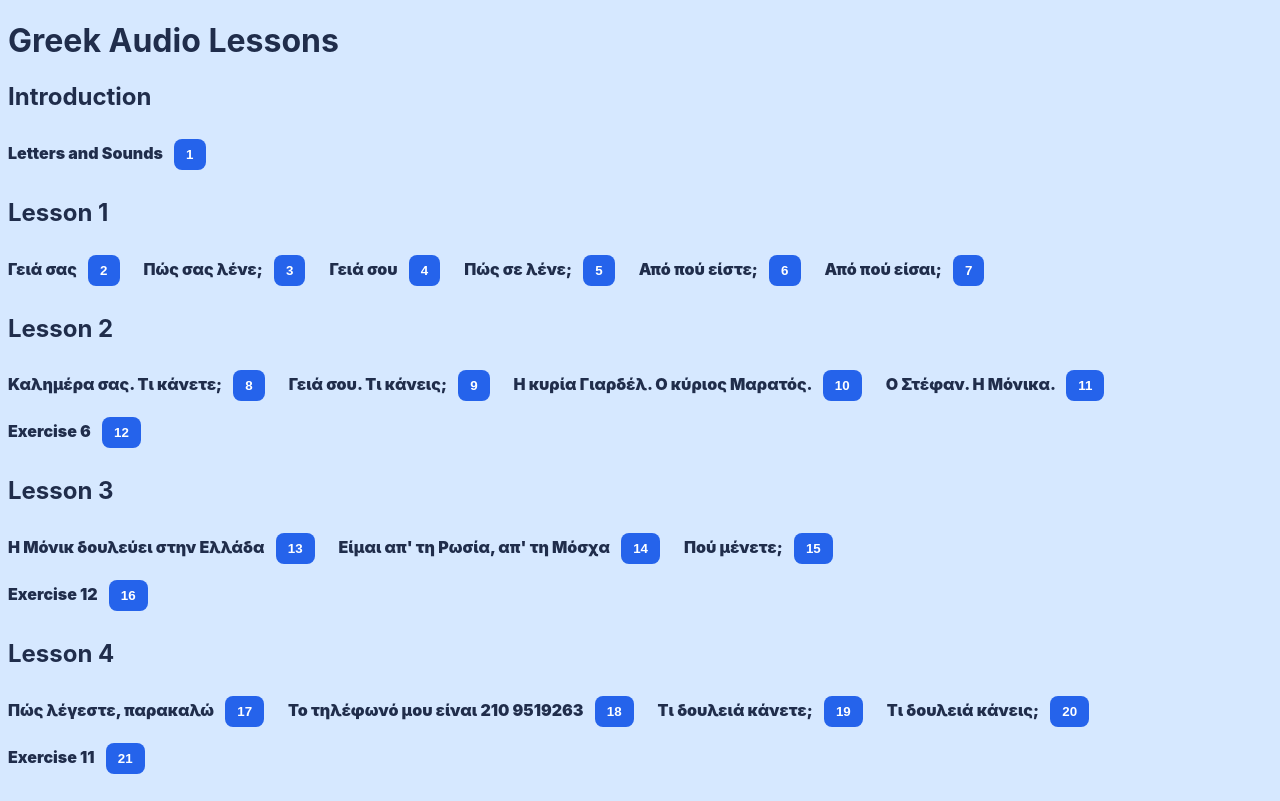
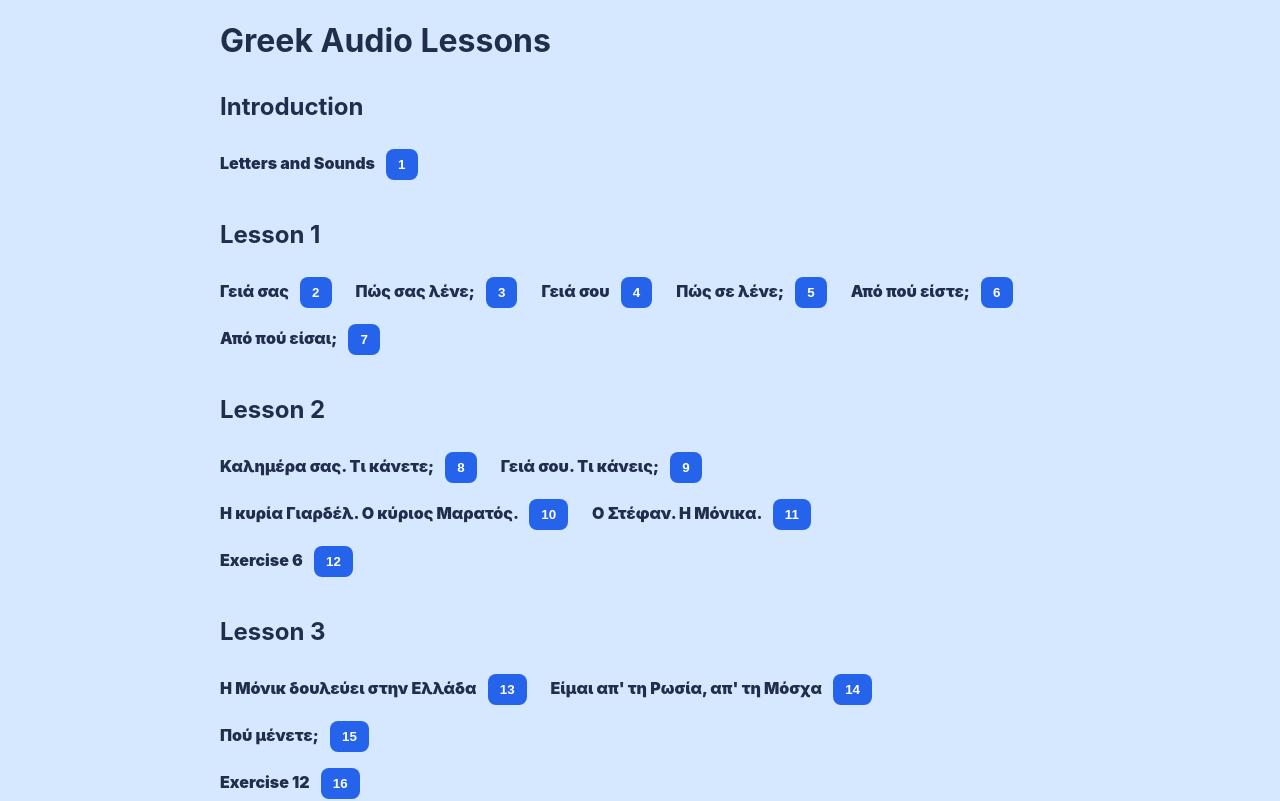
Before and after one commit to Antzy21/greek-audio-lessons, a Vue app: page / in a window 1280 px wide. Shown: the top 801 px of the page. Built offline with nearby package versions, Linux system fonts and the light colour scheme.

Commit message:
Add padding between Lessons

```diff
--- a/src/styles.css
+++ b/src/styles.css
@@ -32,6 +32,10 @@ button.playing {
   background-color: var(--deep-blue);
 }
 
+h2 {
+  margin-top: 2rem;
+}
+
 span {
   font-weight: 1000;
   margin-right: 1rem;
@@ -59,3 +63,9 @@ footer a:hover {
   color: var(--deep-blue);
   text-decoration: none;
 }
+
+body {
+  margin: 0 auto;
+  max-width: 840px;
+  padding: 0 1rem;
+}
```
